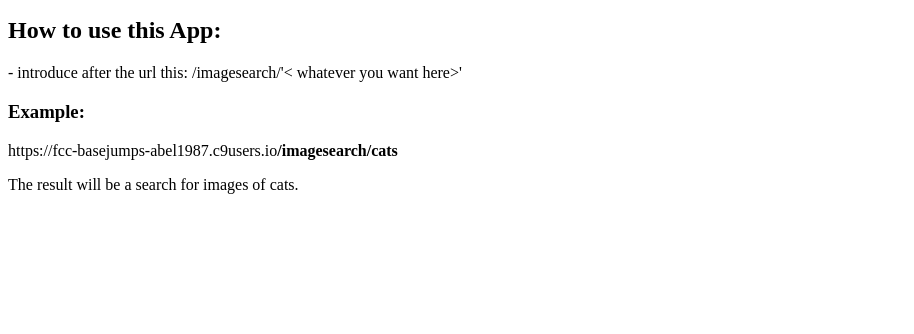
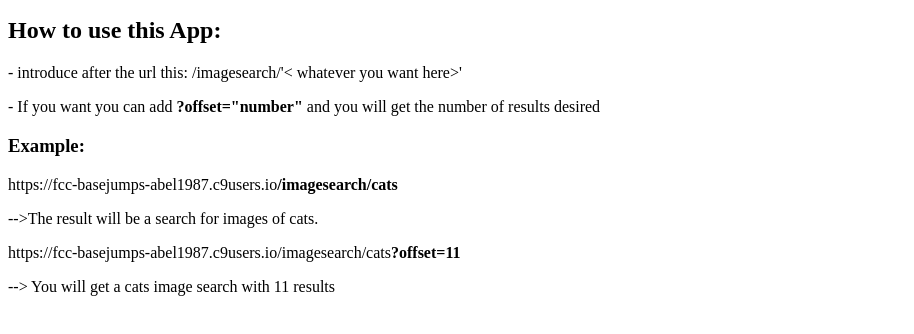
Before and after one commit to coderHook/img_search, a website: page public/index.html in a window 1280 px wide. Shown: the part 138-472 px from the top of the page, without its empty margins (0-914 px from the left). Drawn offline with Linux system fonts and the light colour scheme.

Commit message:
Added user story of number of results desired

```diff
--- a/public/index.html
+++ b/public/index.html
@@ -13,9 +13,11 @@
     <div class="content">
         <h2>How to use this App:</h2>
         <p> - introduce after the url this: /imagesearch/'< whatever you want here>'</p>
-
+        <p> - If you want you can add <strong>?offset="number"</strong> and you will get the number of results desired</p>
         <h3>Example:</h3>
         <p>https://fcc-basejumps-abel1987.c9users.io<strong>/imagesearch/cats</strong></p>
-        <p>The result will be a search for images of cats.</p>
+        <p> -->The result will be a search for images of cats.</p>
+        <p>https://fcc-basejumps-abel1987.c9users.io/imagesearch/cats<b>?offset=11</b></p>
+        <p> --> You will get a cats image search with 11 results</p>
     </div>
 </html>
```
